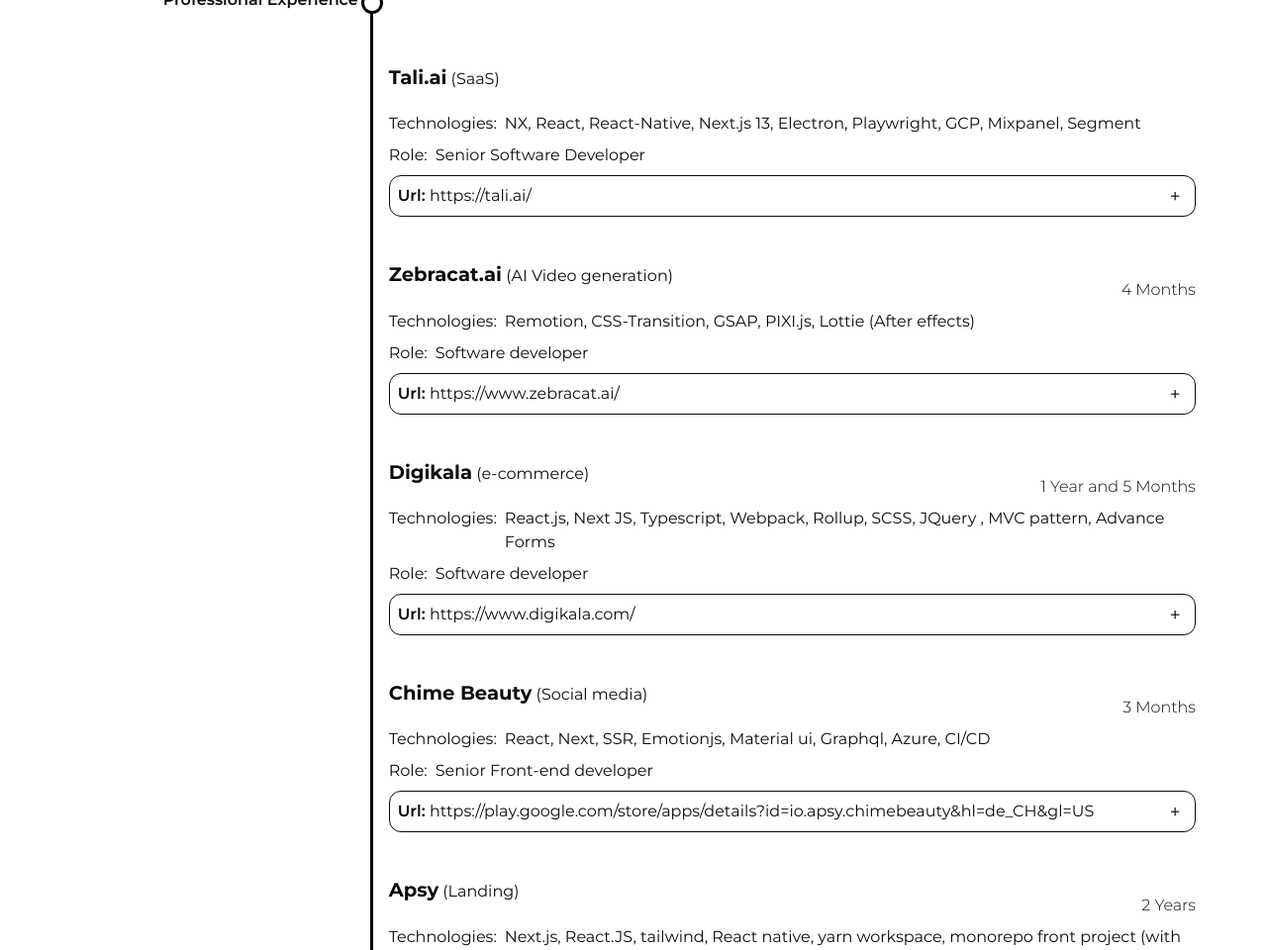
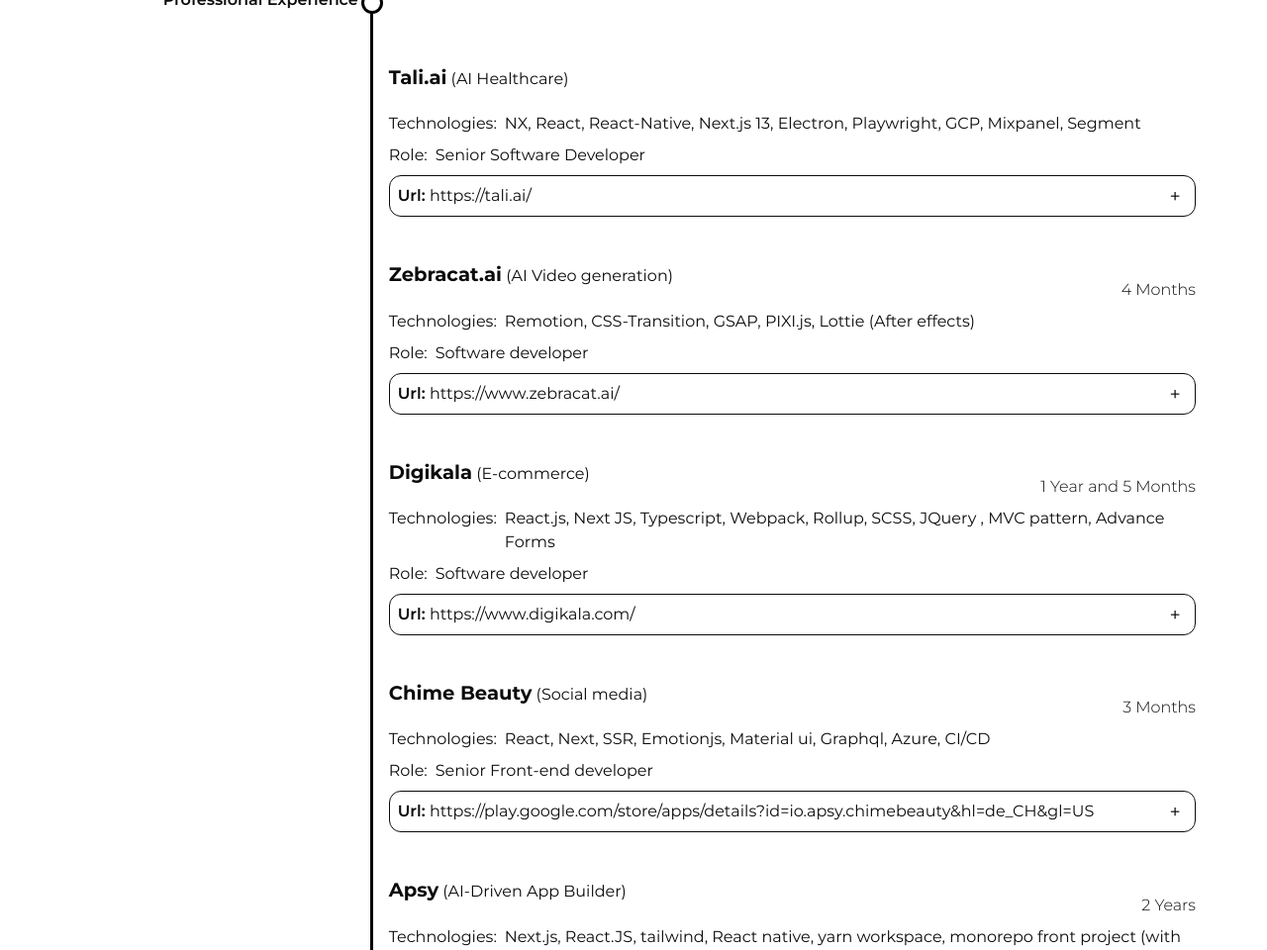
Before and after one commit to pooria-zadeh/portfolio, a Next.js app: page /en in a window 1280 px wide. Shown: the part 701-1661 px from the top of the page at 99% size. Built offline with nearby package versions, Linux system fonts and the light colour scheme; a web font is replaced by a local one.

Commit message:
fix content

```diff
--- a/src/i18n/locales/en/common.ts
+++ b/src/i18n/locales/en/common.ts
@@ -73,7 +73,7 @@
       list: [
         {
           name: "Tali.ai",
-          category: "SaaS",
+          category: "AI Healthcare",
           link: "https://tali.ai/",
           description: {
             text: "Worked on monorepo contains Desktop, chrome-extension, SDK and react-native mobile app with a team of size 14 developers. I was owner of writing e2e tests with playwright and the owner of website migration to next.js 13.\n I worked with the team to move code to nx monorepo.\nI Worked on analytics with Segment and Mixpanel and GCP.",
@@ -113,7 +113,7 @@
 
         {
           name: "Digikala",
-          category: "e-commerce",
+          category: "E-commerce",
           link: "https://www.digikala.com/",
           description: {
             text: "Digikala which is known as the biggest online shop company and it also has the biggest tech team in Iran. I worked with team of size 100 developers. I mostly worked on refactoring jQuery code to React.js and also maintaining the core UI library. I also participate on technical code interviews and hiring procedure. ",
@@ -155,7 +155,7 @@
 
         {
           name: "Apsy",
-          category: "Landing",
+          category: "AI-Driven App Builder",
           link: "https://www.apsy.io/",
           description: {
             text: "I was owner of developing company website with next.js in ISR mode. Website  has some challenging animations including scroll animation.",
--- a/src/pages/index/page.index.tsx
+++ b/src/pages/index/page.index.tsx
@@ -126,7 +126,10 @@
         {/** Could Put {image} here */}
         <MContainerView>
           <MText variant="h4" fontWeight="bold">
-            {t("pr")} <MText span fontWeight="medium">({t("title")})</MText>
+            {t("pr")}{" "}
+            <MText span fontWeight="medium">
+              ({t("title")})
+            </MText>
           </MText>
           <MText>
             <BSHyperlink href={`tel:${OBJECT_DATA.tel}`}>
@@ -157,12 +160,10 @@
         <SectionTitle>{t("resume.summary.title")}</SectionTitle>
         <RightSection>
           <MLineText>{t("resume.summary.content")}</MLineText>
-          {typeof window !== "undefined" &&
-          window.location.href.startsWith("https") ? null : (
-            <BSHyperlink href="https://portfolio-prajabzadeh92-gmailcom.vercel.app/en">
-              <MText fontWeight="bold">{t("resume.summary.linkTitle")}</MText>
-            </BSHyperlink>
-          )}
+
+          <BSHyperlink href="https://portfolio-prajabzadeh92-gmailcom.vercel.app/en">
+            <MText fontWeight="bold">{t("resume.summary.linkTitle")}</MText>
+          </BSHyperlink>
           <br />
           <BSHyperlink href="https://resume.io/r/9JXN6CbPn">
             <MText fontWeight="bold">{t("resume.summary.resumeLink")}</MText>
```
